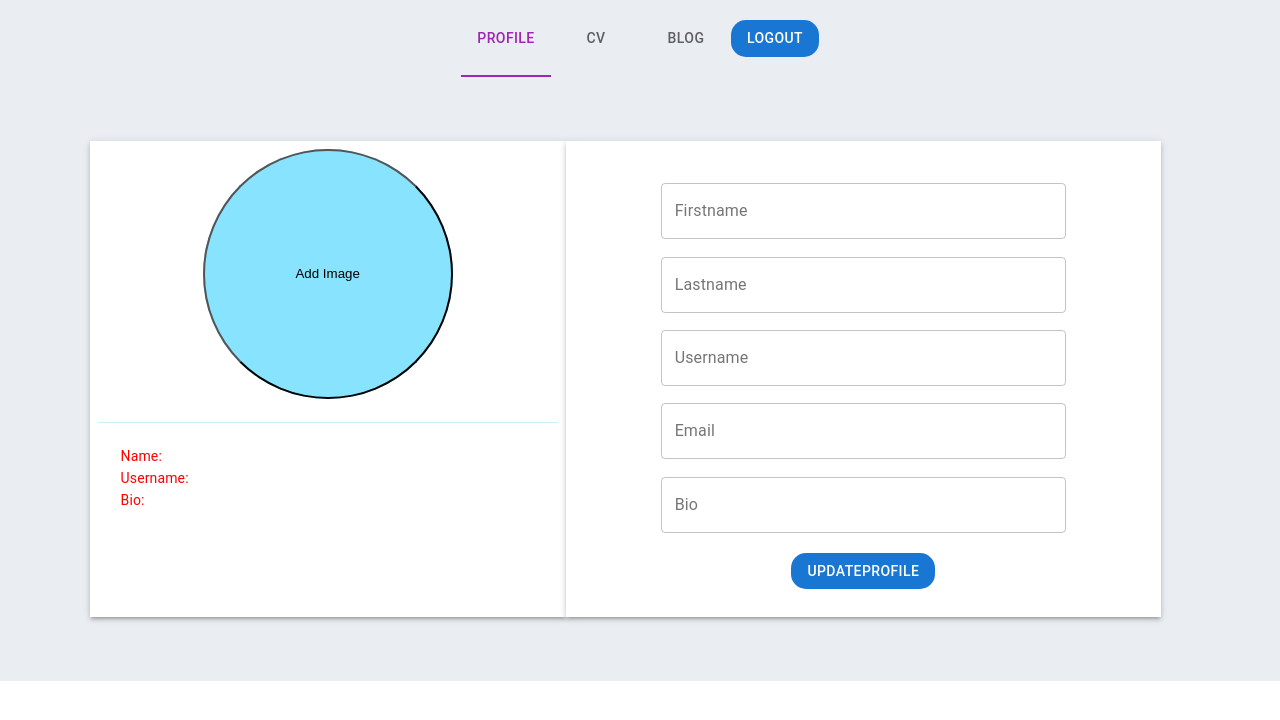
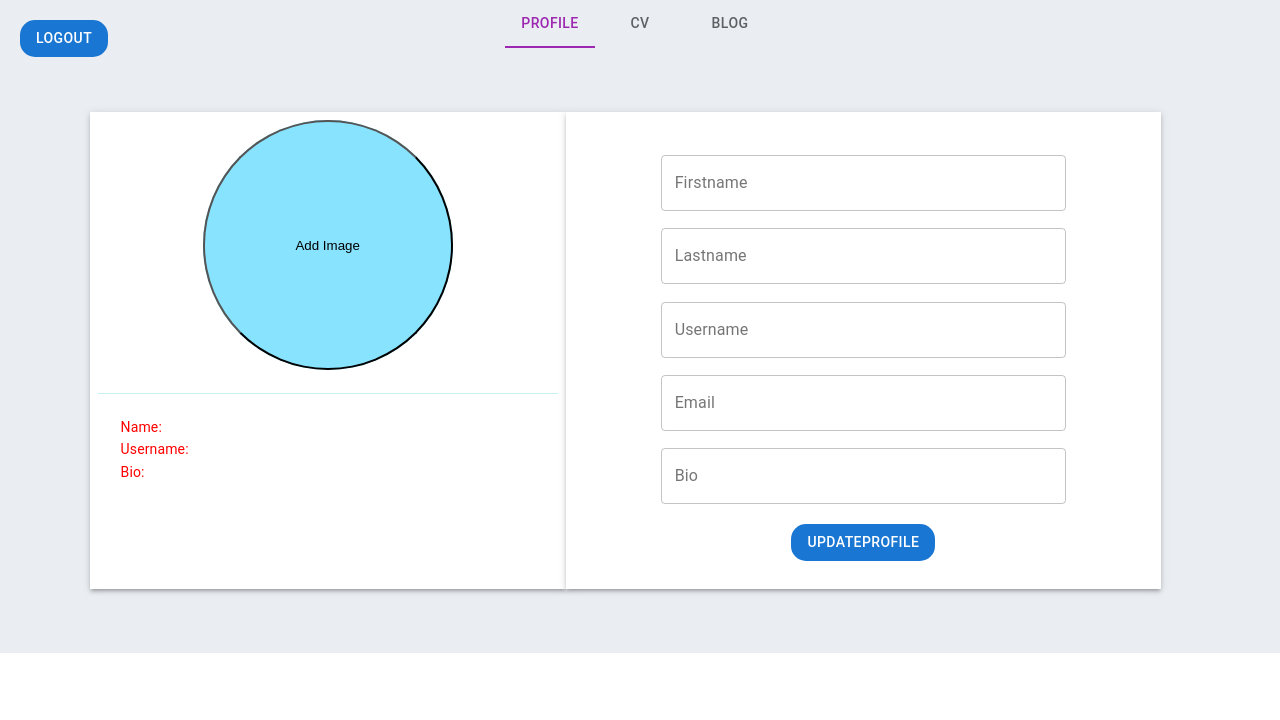
Before and after one commit to combinator4001/combinator-front, a React (Create React App) app: page /profileuser1 in a window 1280 px wide. Shown: the top 720 px of the page. Built offline with nearby package versions, Linux system fonts and the light colour scheme.

Commit message:
logout BTN position upgraded

```diff
--- a/src/component/profileCompany/ProfileCompany.js
+++ b/src/component/profileCompany/ProfileCompany.js
@@ -315,7 +315,7 @@ const ProfileCompany = ({history}) => {
                     <Tab value="two" label="CV" onClick={ChangtoCV}/>
                     <Tab value="three" label="Blog" onClick={ChangtoBlog}/>
                     <Button variant="contained" color="primary" disableElevation
-                            style={{marginTop:"20px",marginBottom:"20px" , width:"auto", borderRadius:"15px"  }} onClick={logout}>
+                            style={{marginTop:"20px",marginBottom:"20px",marginLeft:'20px' , width:"auto", borderRadius:"15px",position: 'fixed',left:0  }} onClick={logout}>
                         Logout
                     </Button>
                 </Tabs>
--- a/src/component/profileuser1/profileUser1.js
+++ b/src/component/profileuser1/profileUser1.js
@@ -316,7 +316,7 @@ const ProfileUser =  ({history}) => {
                     <Tab value="two" label="CV" onClick={ChangtoCV}/>
                     <Tab value="three" label="Blog" onClick={ChangtoBlog}/>
                     <Button variant="contained" color="primary" disableElevation
-                            style={{marginTop:"20px",marginBottom:"20px" , width:"auto", borderRadius:"15px"  }} onClick={logout}>
+                            style={{marginTop:"20px",marginBottom:"20px",marginLeft:'20px' , width:"auto", borderRadius:"15px",position: 'fixed',left:0  }} onClick={logout}>
                         Logout
                     </Button>
                 </Tabs>
```
